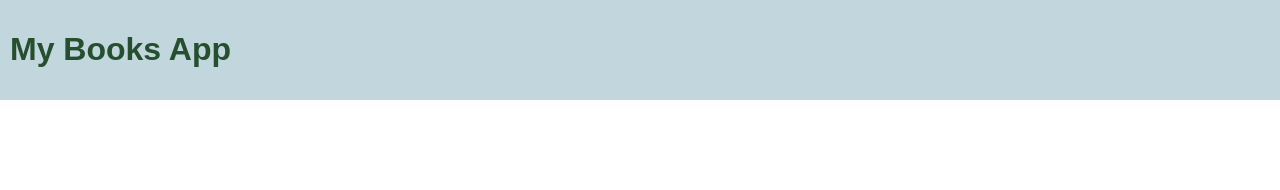
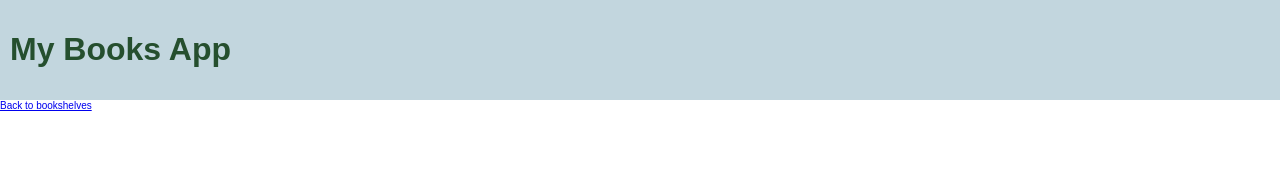
Before and after one commit to jeremyslee/my-books-app, a React (Create React App) app: page /search in a window 1280 px wide. Shown: the top 190 px of the page. Built offline with nearby package versions, Linux system fonts and the light colour scheme.

Commit message:
feat: Install react-router-dom, set routes, and create links to Bookshelves and SearchPage
This will ensure that users can use the browser's back and forward buttons to navigate between pages and bookmark each.

```diff
--- a/package.json
+++ b/package.json
@@ -5,6 +5,7 @@
   "dependencies": {
     "react": "^16.2.0",
     "react-dom": "^16.2.0",
+    "react-router-dom": "^4.2.2",
     "react-scripts": "1.1.0"
   },
   "scripts": {
--- a/src/App.js
+++ b/src/App.js
@@ -1,4 +1,5 @@
 import React, { Component } from 'react';
+import { Route } from 'react-router-dom';
 import SearchPage from './SearchPage';
 import Bookshelves from './Bookshelves';
 import './App.css';
@@ -10,8 +11,12 @@ class App extends Component {
         <header className="App-header">
           <h1 className="App-title">My Books App</h1>
         </header>
-        <SearchPage />
-        <Bookshelves />
+        <Route exact path='/' render={() => (
+          <Bookshelves/>
+        )}/>
+        <Route exact path='/search' render={() => (
+          <SearchPage/>
+        )}/>
       </div>
     );
   }
--- a/src/Bookshelves.js
+++ b/src/Bookshelves.js
@@ -1,9 +1,15 @@
-import React, {Component} from 'react';
+import React, { Component } from 'react';
+import { Link } from 'react-router-dom';
 
 class Bookshelves extends Component {
   render() {
     return (
       <div>
+        <Link
+          className='search-books'
+          to='/search'>
+          Search Books
+        </Link>
       </div>
     );
   }
--- a/src/SearchPage.js
+++ b/src/SearchPage.js
@@ -1,9 +1,15 @@
-import React, {Component} from 'react';
+import React, { Component } from 'react';
+import { Link } from 'react-router-dom';
 
 class SearchPage extends Component {
   render() {
     return (
       <div>
+        <Link
+          className='back-to-bookshelves'
+          to='/'>
+          Back to bookshelves
+        </Link>
       </div>
     );
   }
```
Also changed, not shown: src/index.js (+6 -1 lines), 2 other files (tests, documents, lock files or other folders).
